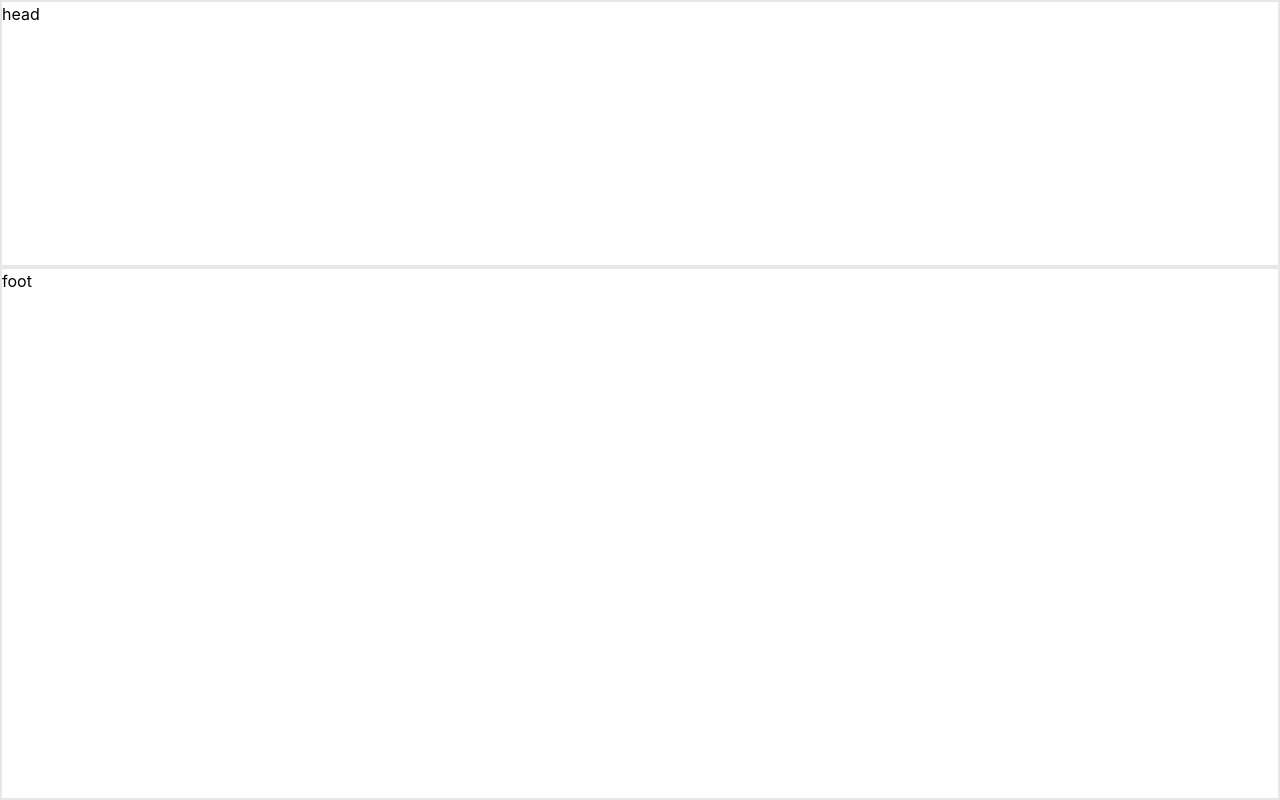
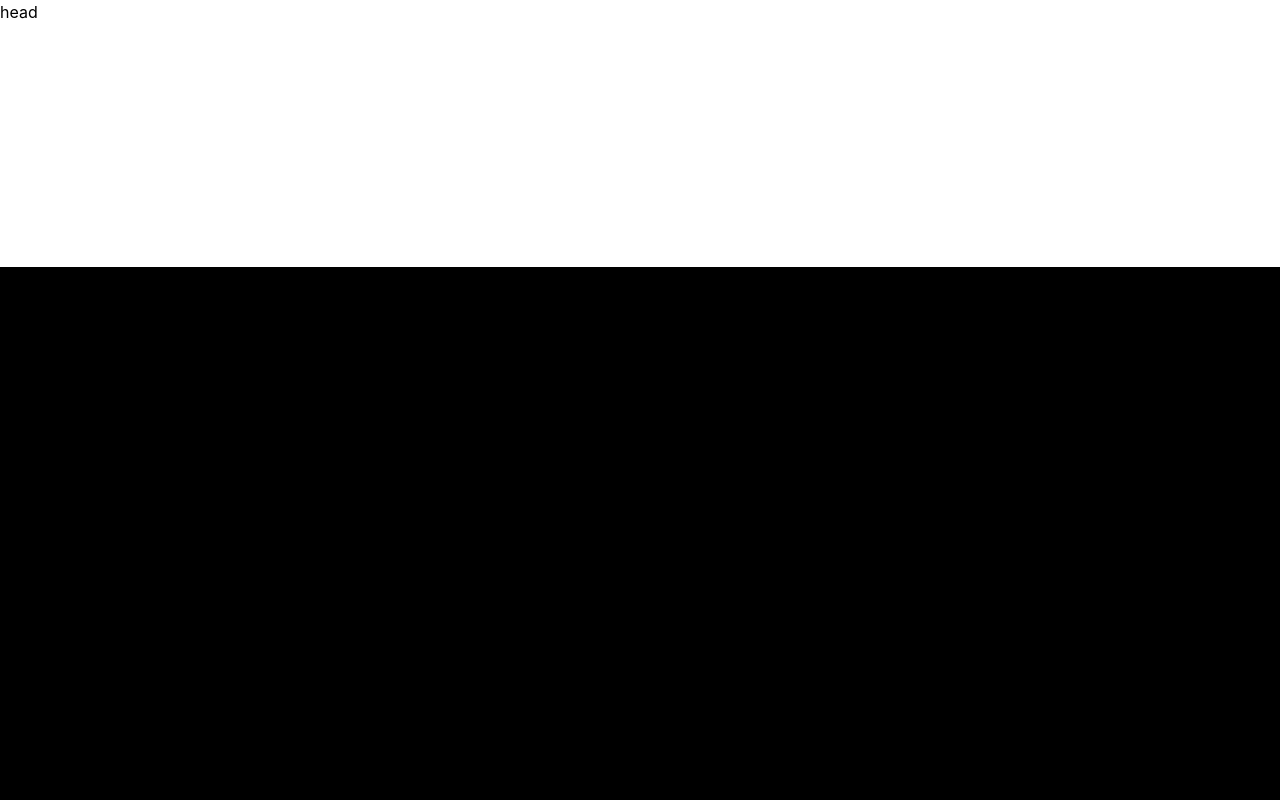
Before and after one commit to djanzou120/fabrik-front, a Next.js app: page / in a window 1280 px wide. Built offline with nearby package versions, Linux system fonts and the light colour scheme.

Commit message:
initial commit

```diff
--- a/pages/index.tsx
+++ b/pages/index.tsx
@@ -11,8 +11,8 @@ export default function Home() {
       </Head>
 
       <div className="h-screen flex flex-col w-full">
-        <div className="border-2 h-2/6 w-full">head</div>
-        <div className="border-2 h-4/6 w-full">foot</div>
+        <div className="h-2/6 w-full">head</div>
+        <div className="h-4/6 w-full bg-black">foot</div>
       </div>
     </div>
   );
--- a/tailwind.config.js
+++ b/tailwind.config.js
@@ -1,11 +1,27 @@
+const colors = require("tailwindcss/colors");
+
 module.exports = {
-  purge: ['./pages/**/*.{js,ts,jsx,tsx}', './components/**/*.{js,ts,jsx,tsx}'],
+  purge: ["./pages/**/*.{js,ts,jsx,tsx}", "./components/**/*.{js,ts,jsx,tsx}"],
   darkMode: false, // or 'media' or 'class'
   theme: {
-    extend: {},
+    extend: {
+      colors: {
+        gray: colors.trueGray,
+        red: colors.red,
+        yellow: colors.amber,
+        green: colors.emerald,
+        blue: colors.blue,
+        indigo: colors.indigo,
+        purple: colors.violet,
+        pink: colors.pink,
+        white: colors.white,
+        black: colors.black,
+        transparent: "transparent",
+      },
+    },
   },
   variants: {
     extend: {},
   },
   plugins: [],
-}
+};
```
